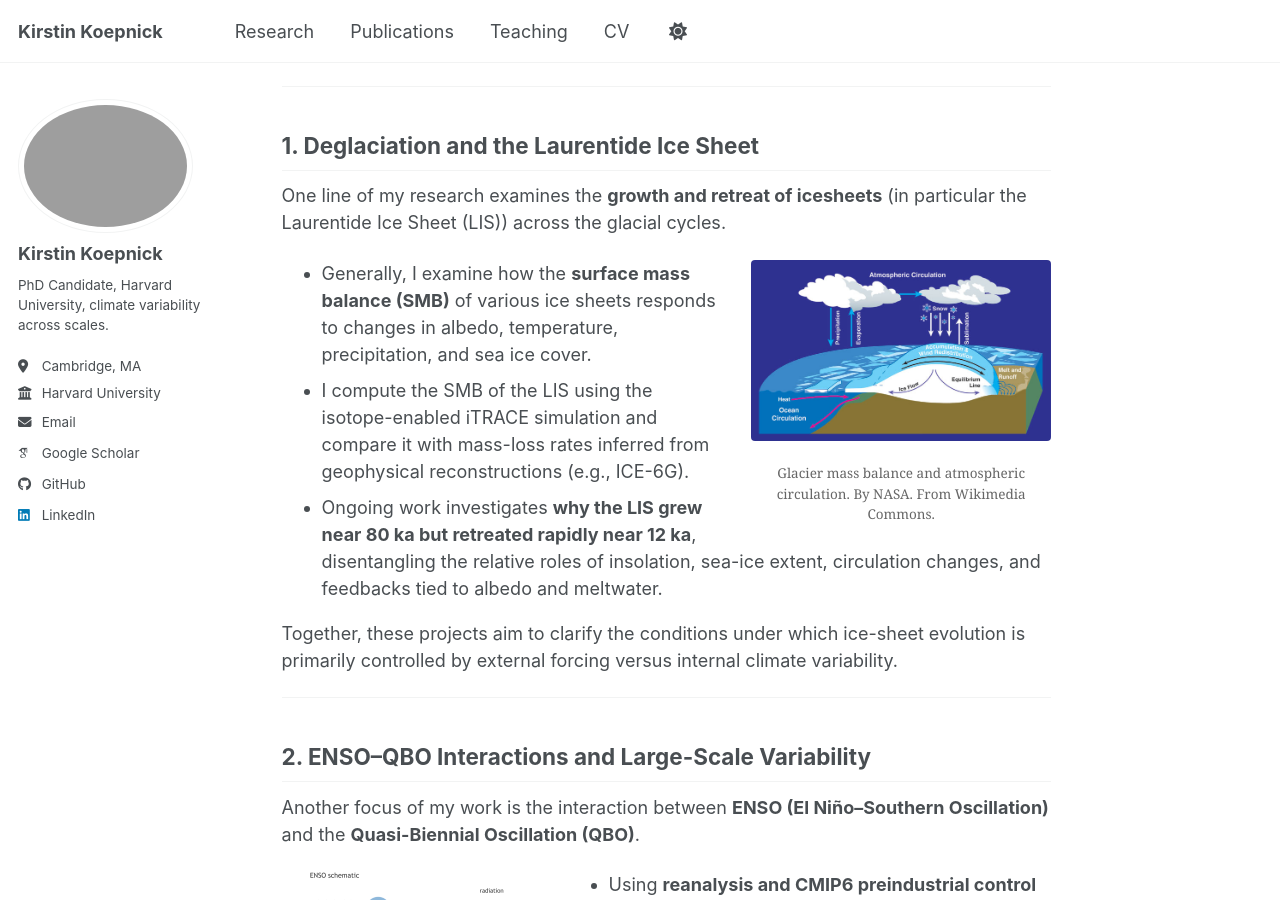
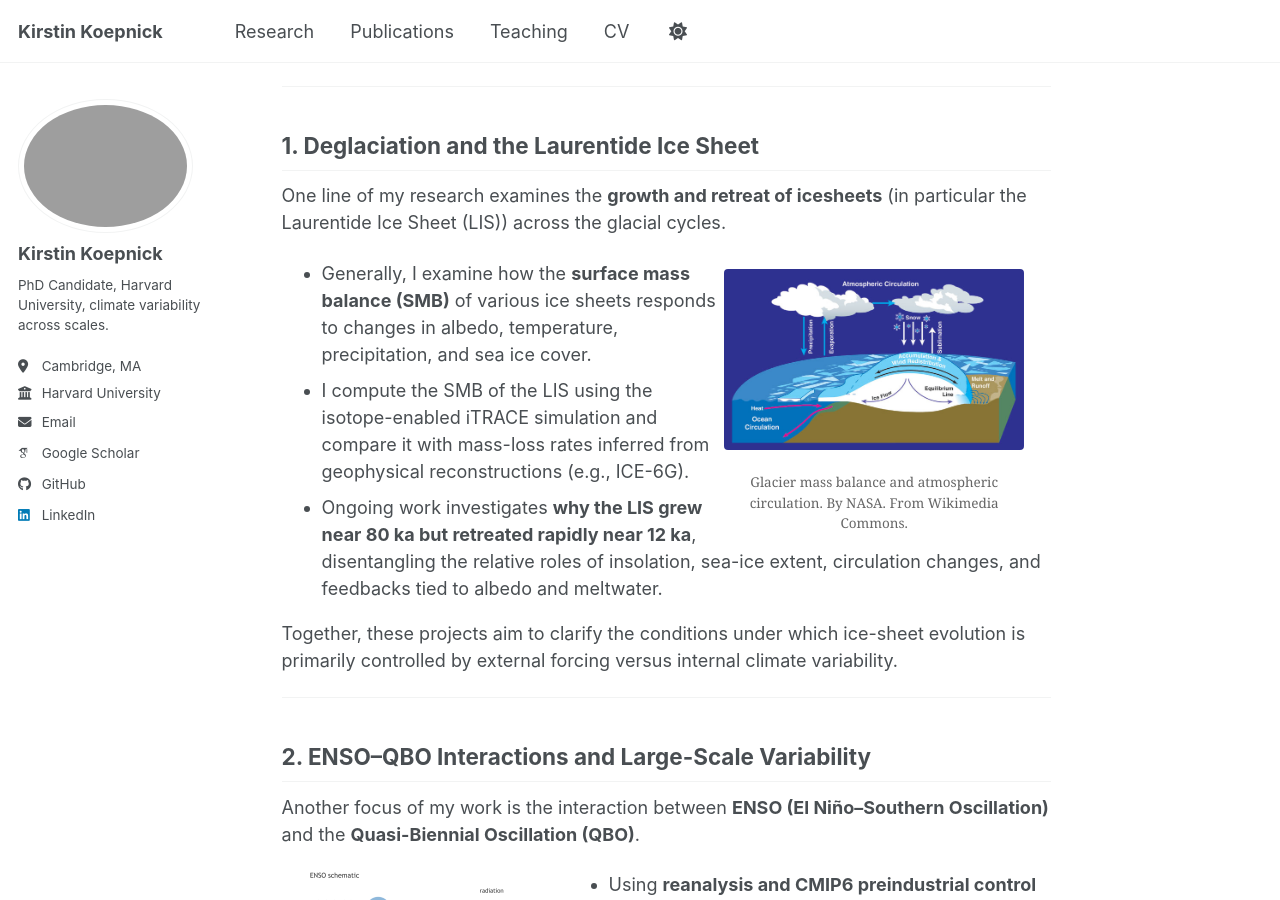
Before and after one commit to kirstinkoepnick/kirstinkoepnick.github.io, a Jekyll site: the page built from _pages/research.md, in a window 1280 px wide and 900 px high, scrolled down 366 px. Built offline with Jekyll 4.4.1, drawn with Linux system fonts in a browser that asks for light colours; some web fonts are replaced; a script bundle is joined from its source files by our own code; library files that are not in the unit come from our copies.

Commit message:
Update research.md

```diff
--- a/_pages/research.md
+++ b/_pages/research.md
@@ -16,7 +16,7 @@ A common thread in my work is the use of **model hierarchies**: pairing complex
 
 One line of my research examines the **growth and retreat of icesheets** (in particular the Laurentide Ice Sheet (LIS)) across the glacial cycles.
 
-<figure style="float:right; width:40%; max-width:300px; margin:0 0 0.5rem 1.5rem; text-align:center;">
+<figure style="float:right; width:40%; max-width:300px; margin:0.5rem 1.5rem 0 0; text-align:center;">
 
   <img src="/images/smb_schematic.png" alt="Glacier mass balance schematic" style="width:100%; height:auto;">
 
```
